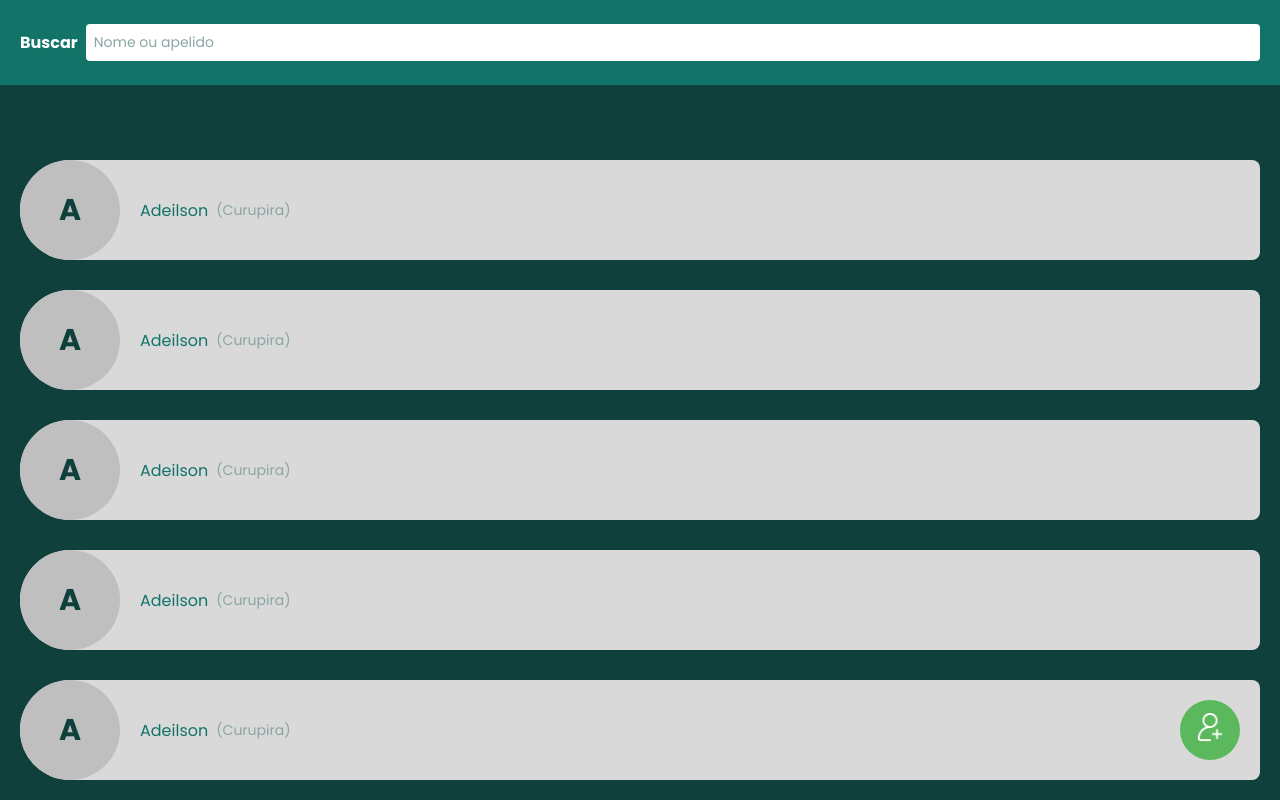
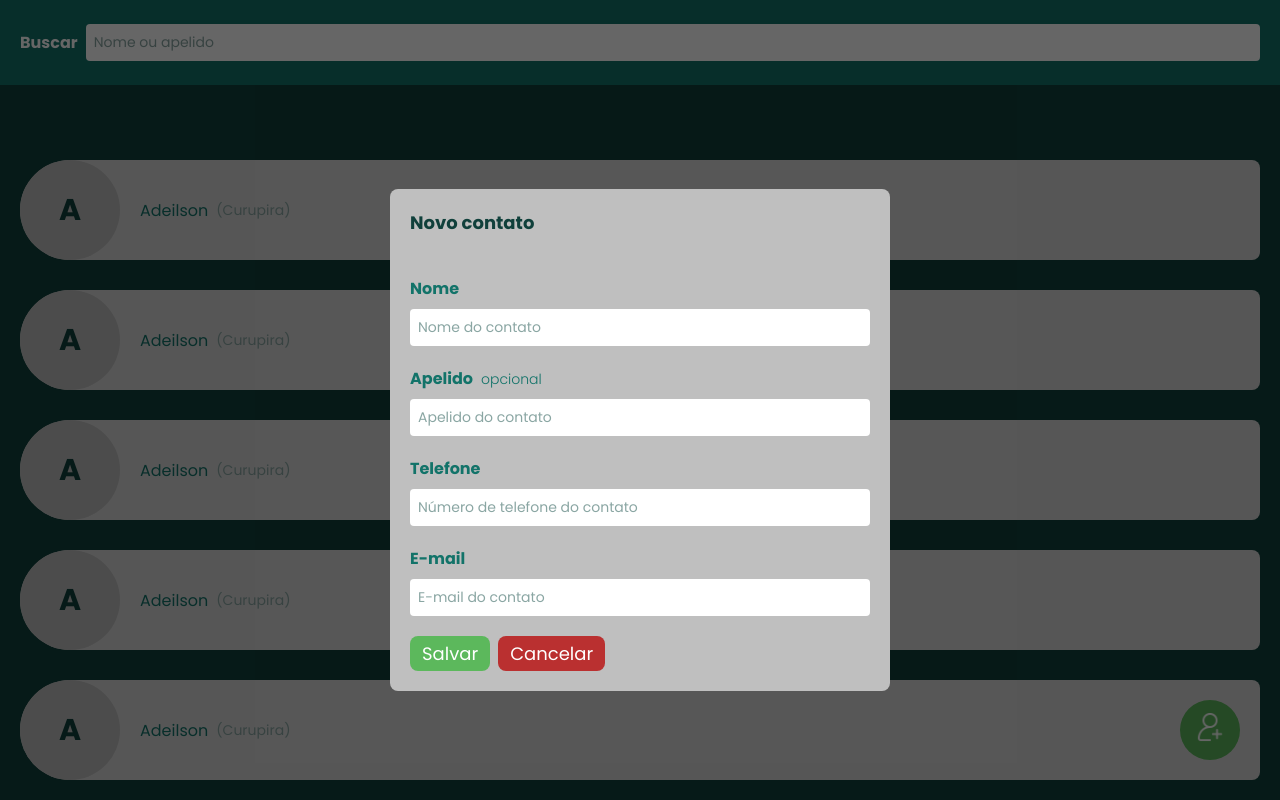
Before and after one commit to ogustavodias/contatos-app, a React (Vite) app: page / in a window 1280 px wide. Shown: the top 800 px of the page. Built offline with nearby package versions, Linux system fonts and the light colour scheme.

Commit message:
styles: Modal and Form component

```diff
--- a/src/App.tsx
+++ b/src/App.tsx
@@ -5,6 +5,8 @@
 import Header from "./components/Header";
 import OpenModalButton from "./components/OpenModalButton";
 import Contacts from "./components/Contacts";
+import Modal from "./components/Modal";
+import Form from "./components/Form";
 
 function App() {
   return (
@@ -12,6 +14,9 @@
       <GlobalStyle />
       <Header />
       <Contacts />
+      <Modal>
+        <Form />
+      </Modal>
       <OpenModalButton />
     </main>
   );
--- /dev/null
+++ b/src/components/Form/index.tsx
@@ -0,0 +1,44 @@
+// Styles
+import * as S from "./styles";
+
+// Components
+import Input from "../Input";
+
+const Form = () => {
+  return (
+    <S.Container>
+      <S.Title>Novo contato</S.Title>
+      <form>
+        <Input
+          label={{ value: "Nome", color: "#127369" }}
+          display="block"
+          placeholder="Nome do contato"
+        />
+        <Input
+          label={{ value: "Apelido", color: "#127369" }}
+          display="block"
+          optional={true}
+          placeholder="Apelido do contato"
+        />
+        <Input
+          label={{ value: "Telefone", color: "#127369" }}
+          display="block"
+          type="tel"
+          placeholder="Número de telefone do contato"
+        />
+        <Input
+          label={{ value: "E-mail", color: "#127369" }}
+          display="block"
+          type="email"
+          placeholder="E-mail do contato"
+        />
+        <S.Actions>
+          <S.SaveButton>Salvar</S.SaveButton>
+          <S.CancelButton>Cancelar</S.CancelButton>
+        </S.Actions>
+      </form>
+    </S.Container>
+  );
+};
+
+export default Form;
--- /dev/null
+++ b/src/components/Form/styles.ts
@@ -0,0 +1,47 @@
+// Styled-components
+import styled, { css } from "styled-components";
+
+export const Container = styled.div`
+  background-color: var(--gray);
+  border-radius: 8px;
+  padding: 20px;
+  max-width: 500px;
+  width: 100%;
+
+  form {
+    display: flex;
+    flex-direction: column;
+    gap: 20px;
+  }
+`;
+
+export const Title = styled.h2`
+  font-weight: 700;
+  font-size: 18px;
+  color: var(--bg-primary);
+  margin-bottom: 40px;
+`;
+
+export const Actions = styled.div`
+  display: flex;
+  gap: 8px;
+`;
+
+const inCommonButton = css`
+  font-size: 18px;
+  padding: 4px 12px;
+  color: var(--white);
+  border-radius: 8px;
+  border: none;
+  cursor: pointer;
+`;
+
+export const SaveButton = styled.button`
+  ${inCommonButton};
+  background-color: var(--green-success);
+`;
+
+export const CancelButton = styled.button`
+  ${inCommonButton};
+  background-color: var(--red-danger);
+`;
--- a/src/components/Input/index.tsx
+++ b/src/components/Input/index.tsx
@@ -4,16 +4,21 @@
 // React Typescript
 import { InputHTMLAttributes } from "react";
 
-interface Props extends InputHTMLAttributes<HTMLInputElement> {
-  label: { value: string; color?: "#10403B" | "#ffffff" };
+export interface Props extends InputHTMLAttributes<HTMLInputElement> {
+  label: { value: string; color?: "#127369" | "#ffffff" };
+  display?: string;
+  optional?: boolean;
 }
 
-const Input = ({ label, ...props }: Props) => {
+const Input = ({ label, display, optional, ...props }: Props) => {
   return (
-    <S.Container>
-      <label htmlFor={label.value} style={{ color: label.color }}>
-        {label.value}
-      </label>
+    <S.Container display={display}>
+      <div>
+        <label htmlFor={label.value} style={{ color: label.color }}>
+          {label.value}
+        </label>
+        {optional ? <S.Optional>opcional</S.Optional> : ""}
+      </div>
       <input type="text" id={label.value} name={label.value} {...props} />
     </S.Container>
   );
--- a/src/components/Input/styles.ts
+++ b/src/components/Input/styles.ts
@@ -1,8 +1,15 @@
+// Styled-components
 import styled from "styled-components";
 
-export const Container = styled.div`
+// Types and Interfaces
+import { Props } from ".";
+
+type ContainerProps = Omit<Props, "label">;
+
+export const Container = styled.div<ContainerProps>`
   display: flex;
-  align-items: center;
+  flex-direction: ${(props) => (props.display === "block" ? "column" : "row")};
+  align-items: ${(props) => (props.display === "block" ? "initial" : "center")};
   gap: 8px;
 
   label {
@@ -23,3 +30,10 @@
     }
   }
 `;
+
+export const Optional = styled.span`
+  font-weight: 300;
+  font-size: 14px;
+  color: var(--bg-secundary);
+  margin-left: 8px;
+`;
--- /dev/null
+++ b/src/components/Modal/index.tsx
@@ -0,0 +1,16 @@
+// Styles
+import * as S from "./styles";
+
+// React Typescript
+import { PropsWithChildren } from "react";
+
+const Modal = ({ children }: PropsWithChildren) => {
+  const open = true;
+
+  if (!open) return;
+
+  // Else
+  return <S.Container>{children}</S.Container>;
+};
+
+export default Modal;
--- /dev/null
+++ b/src/components/Modal/styles.ts
@@ -0,0 +1,24 @@
+import styled, { keyframes } from "styled-components";
+
+const show = keyframes`
+  from {
+    transform: scale(0);
+  }
+
+  to {
+    transform: initial;
+  }
+`;
+
+export const Container = styled.div`
+  position: fixed;
+  top: 0;
+  display: flex;
+  justify-content: center;
+  align-items: center;
+  background-color: rgba(0, 0, 0, 0.6);
+  width: 100vw;
+  height: 110vh;
+  z-index: 1;
+  animation: ${show} 0.3s linear forwards alternate;
+`;
--- a/src/components/OpenModalButton/styles.ts
+++ b/src/components/OpenModalButton/styles.ts
@@ -6,7 +6,7 @@
   right: 40px;
   height: 60px;
   width: 60px;
-  background-color: var(--green-sucess);
+  background-color: var(--green-success);
   border-radius: 50%;
   border: none;
   cursor: pointer;
--- a/src/styles/Global.ts
+++ b/src/styles/Global.ts
@@ -5,7 +5,7 @@
     --bg-primary: #10403B;
     --bg-secundary: #127369;
     --gray: #BFBFBF;
-    --green-sucess: #5CB85C;
+    --green-success: #5CB85C;
     --red-danger: #BA3030;
     --white-emerald: #8AA6A3;
     --white-emerald-light: #D9D9D9;
```
